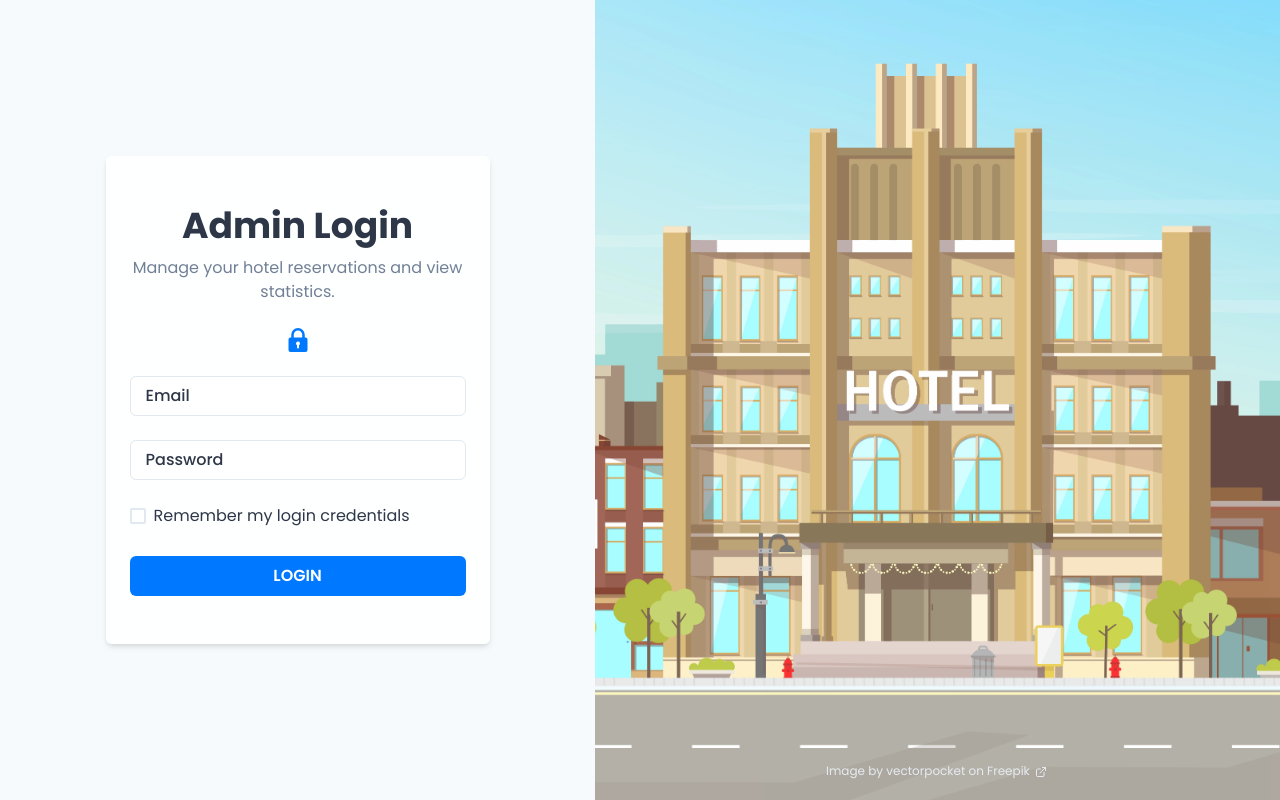
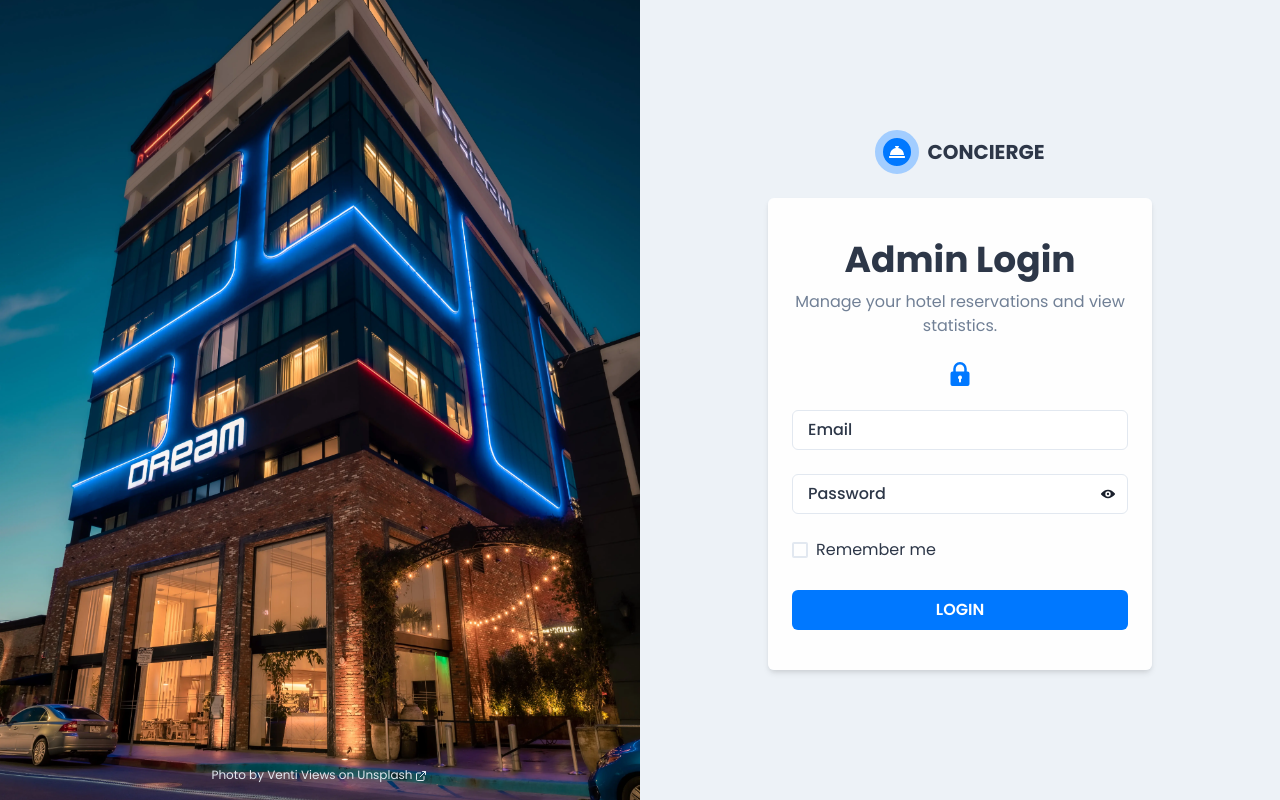
Before and after one commit to eghorus/hotel-reservation-admin-front, a Next.js app: page /login in a window 1280 px wide. Built offline with nearby package versions, Linux system fonts and the light colour scheme.

Commit message:
Modify login page and input control component

```diff
--- a/components/input-control.tsx
+++ b/components/input-control.tsx
@@ -1,6 +1,16 @@
-import { FormControl, FormErrorMessage, FormLabel, Input } from "@chakra-ui/react";
+import {
+  FormControl,
+  FormErrorMessage,
+  FormLabel,
+  IconButton,
+  Input,
+  InputGroup,
+  InputRightElement,
+  useBoolean,
+} from "@chakra-ui/react";
+import { ViewIcon, ViewOffIcon } from "@chakra-ui/icons";
 
-interface InputControlProps {
+type InputControlProps = {
   type: string;
   fieldProps: {
     name: string;
@@ -9,22 +19,41 @@ interface InputControlProps {
   };
   error?: string;
   isTouched?: boolean;
-}
+};
 
 const InputControl = ({ type, fieldProps, error, isTouched }: InputControlProps) => {
+  const [isPasswordVisible, setIsPasswordVisible] = useBoolean(false);
+
   return (
     <FormControl
-      position="relative"
       isInvalid={isTouched && error ? true : false}
       sx={{
         position: "relative",
         my: "6",
-        "&:focus-within label, & > input:not(:placeholder-shown) + label": {
+        "&:focus-within label, & input:not(:placeholder-shown) ~ label": {
           transform: "scale(0.85) translateY(-24px)",
         },
       }}
     >
-      <Input id={fieldProps.name} type={type} placeholder=" " {...fieldProps} sx={{ bgColor: "white" }} />
+      <InputGroup>
+        <Input
+          id={fieldProps.name}
+          type={isPasswordVisible ? "text" : type}
+          placeholder=" "
+          {...fieldProps}
+          sx={{ bgColor: "white" }}
+        />
+        {type === "password" && (
+          <InputRightElement>
+            <IconButton
+              aria-label="show password"
+              size="sm"
+              variant="ghost"
+              icon={isPasswordVisible ? <ViewOffIcon /> : <ViewIcon />}
+              onClick={setIsPasswordVisible.toggle}
+            />
+          </InputRightElement>
+        )}
         <FormLabel
           htmlFor={fieldProps.name}
           sx={{
@@ -42,6 +71,7 @@ const InputControl = ({ type, fieldProps, error, isTouched }: InputControlProps)
         >
           {fieldProps.name}
         </FormLabel>
+      </InputGroup>
       <FormErrorMessage>{error}.</FormErrorMessage>
     </FormControl>
   );
--- a/pages/login.tsx
+++ b/pages/login.tsx
@@ -1,14 +1,17 @@
+import Head from "next/head";
+import Image from "next/image";
 import { Box, Button, Center, chakra, Checkbox, Flex, Heading, Link, Text } from "@chakra-ui/react";
 import { ExternalLinkIcon, LockIcon } from "@chakra-ui/icons";
 import { useFormik } from "formik";
 import * as Yup from "yup";
+import Logo from "../components/layout/logo";
 import InputControl from "../components/input-control";
 
-interface InitialFormValues {
+type InitialFormValues = {
   email: string;
   password: string;
   isRemembering: boolean;
-}
+};
 
 export default function Login() {
   const handleSubmit = (values: InitialFormValues) => console.log(values);
@@ -25,9 +28,35 @@ export default function Login() {
   });
 
   return (
-    <Flex minH="100vh" bgColor="gray.50">
-      <Center flexGrow="1" m="auto">
-        <Box maxW="sm" boxShadow="md" borderRadius="md" px="6" py="12" bgColor="whiteAlpha.900">
+    <>
+      <Head>
+        <title>Concierge - Login</title>
+      </Head>
+
+      <Flex minH="100vh" bgColor="gray.100">
+        <Box display={{ base: "none", md: "flex" }} flex="1" position="relative">
+          <Image src="/images/bg-login.webp" alt="" fill style={{ objectFit: "cover" }} />
+          <Text position="absolute" bottom="4" w="full" color="gray.200" fontSize="xs" textAlign="center">
+            Photo by{" "}
+            <Link
+              href="https://unsplash.com/@ventiviews?utm_source=unsplash&utm_medium=referral&utm_content=creditCopyText"
+              isExternal
+            >
+              Venti Views
+            </Link>{" "}
+            on{" "}
+            <Link
+              href="https://unsplash.com/photos/ej52Nm_-RUA?utm_source=unsplash&utm_medium=referral&utm_content=creditCopyText"
+              isExternal
+            >
+              Unsplash
+              <ExternalLinkIcon mx="2px" />
+            </Link>
+          </Text>
+        </Box>
+        <Center flex="1" flexDirection="column" py="6">
+          <Logo />
+          <Box maxW="sm" mt="6" boxShadow="md" borderRadius="md" px="6" py="10" bgColor="whiteAlpha.900">
             <Heading mb="2" textAlign="center">
               Admin Login
             </Heading>
@@ -49,7 +78,7 @@ export default function Login() {
                 isTouched={formik.touched.password}
               />
               <Checkbox colorScheme="messenger" mb="6" {...formik.getFieldProps("isRemembering")}>
-              Remember my login credentials
+                Remember me
               </Checkbox>
               <Button type="submit" variant="solid" colorScheme="messenger" w="full" mt="1" textTransform="uppercase">
                 login
@@ -57,27 +86,7 @@ export default function Login() {
             </chakra.form>
           </Box>
         </Center>
-      <Box
-        display={{ base: "none", md: "flex" }}
-        flexGrow="2"
-        opacity="0.8"
-        justifyContent="center"
-        alignItems="flex-end"
-        p="5"
-        bgImage="/images/bg-login.webp"
-        bgPosition="center"
-        bgSize="cover"
-        bgRepeat="no-repeat"
-      >
-        <Link
-          href="https://www.freepik.com/free-vector/modern-city-buildings_4393647.htm#query=hotel&position=1&from_view=search&track=sph"
-          isExternal
-          color="gray.200"
-          fontSize="xs"
-        >
-          Image by vectorpocket on Freepik <ExternalLinkIcon mx="2px" />
-        </Link>
-      </Box>
       </Flex>
+    </>
   );
 }
```
Also changed, not shown: public/images/bg-login.webp. Lines whose indentation alone changed are shown as unchanged.
